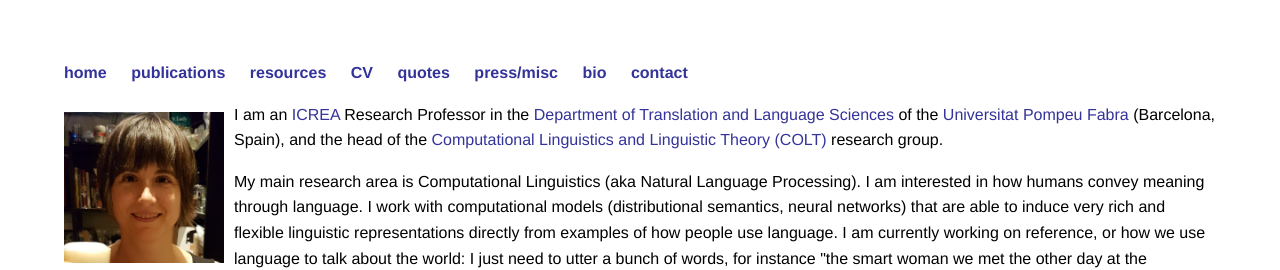
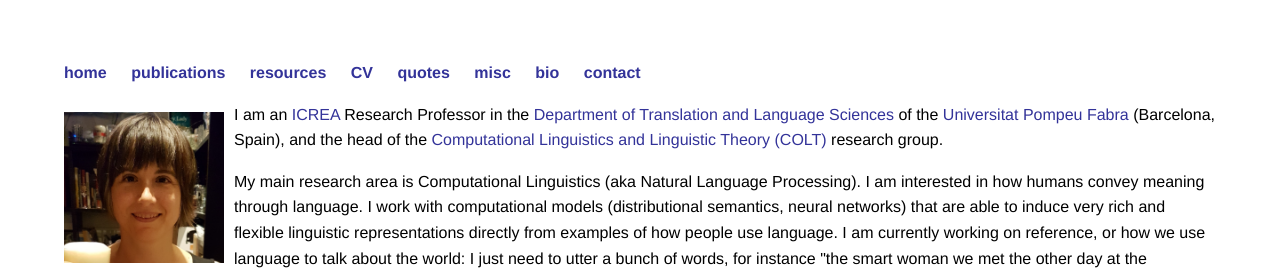
Before and after one commit to gboleda/gboleda.github.io, a Jekyll site: the page built from index.html, in a window 1280 px wide. Shown: the top 270 px of the page. Built offline with Jekyll 4.4.1, drawn with Linux system fonts in a browser that asks for light colours.

Commit message:
Update default.html

```diff
--- a/_layouts/default.html
+++ b/_layouts/default.html
@@ -13,7 +13,7 @@
  	        	<li><a href="/resources.html">resources</a></li>
 			<li><a href="/0-cv.pdf">CV</a></li>
  	        	<li><a href="/quotes.html">quotes</a></li>
- 	        	<li><a href="/misc.html">press/misc</a></li>
+ 	        	<li><a href="/misc.html">misc</a></li>
 	        	<li><a href="/bio.html">bio</a></li>
 	        	<li><a href="/contact.html">contact</a></li>
 			<!--<li><a href=""></a></li>-->
```
